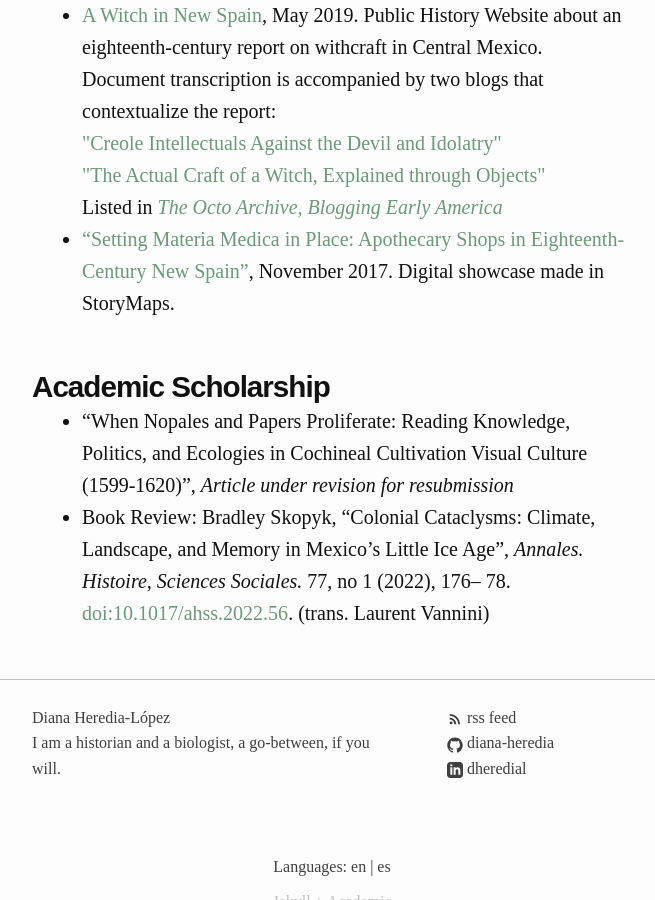
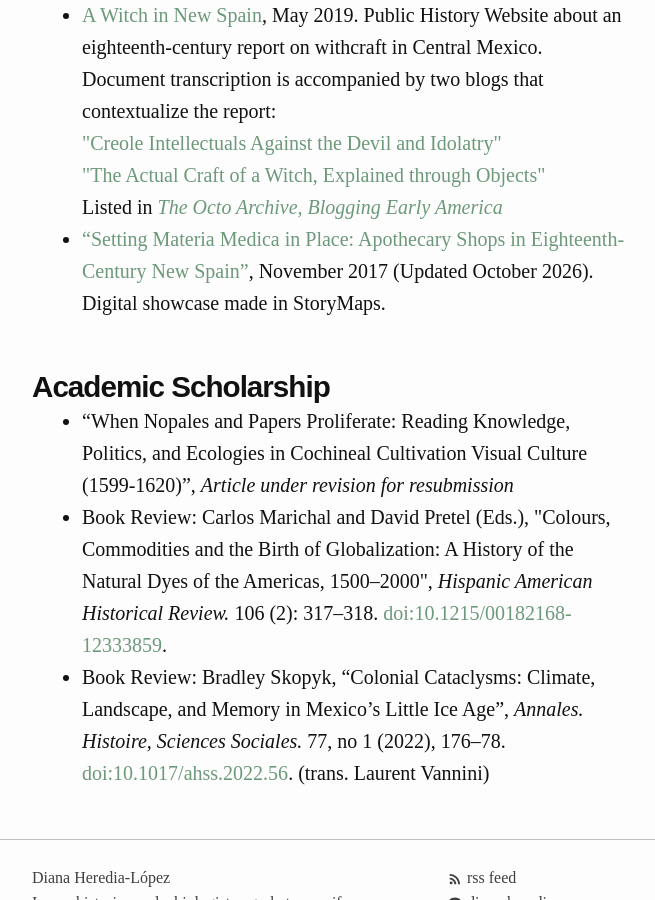
Before and after one commit to diana-heredia/diana-heredia.github.io, a Jekyll site: the page built from projects.markdown, in a window 1280 px wide and 900 px high, scrolled down 714 px. Shown: the whole window, without its empty margins (308-963 px from the left). Built offline with Jekyll 4.4.1, drawn with Linux system fonts in a browser that asks for light colours; some web fonts are replaced.

Commit message:
Update projects.markdown
Updated Apothecary Story Maps and added Colors and Commodities Book Review

```diff
--- a/projects.markdown
+++ b/projects.markdown
@@ -21,7 +21,7 @@ Document transcription is accompanied by two blogs that contextualize the report
  <br><a href="https://witchcraftinnewspain.wordpress.com/en/blog-2/">"The Actual Craft of a Witch, Explained through Objects"</a>
 <br>Listed in <i> <a href="https://oieahc.wm.edu/digital-projects/the-octo/the-octo-archive/">The Octo Archive, Blogging Early America</a> </i>
 
-<li><a href="https://arcg.is/0jKKez">“Setting Materia Medica in Place: Apothecary Shops in Eighteenth-Century New Spain”</a>, November 2017. Digital showcase made in StoryMaps. </li>
+<li><a href="https://arcg.is/1XGjyD4">“Setting Materia Medica in Place: Apothecary Shops in Eighteenth-Century New Spain”</a>, November 2017 (Updated October 2026). Digital showcase made in StoryMaps. </li>
 </ul>
  </div>
 
@@ -29,7 +29,8 @@ Document transcription is accompanied by two blogs that contextualize the report
   <h2>Academic Scholarship</h2>
   <ul>
   <li>“When Nopales and Papers Proliferate: Reading Knowledge, Politics, and Ecologies in Cochineal Cultivation Visual Culture (1599-1620)”, <i> Article under revision for resubmission</i></li>
+  <li>Book Review: Carlos Marichal and David Pretel (Eds.), "Colours, Commodities and the Birth of Globalization: A History of the Natural Dyes of the Americas, 1500–2000", <i>Hispanic American Historical Review.</i> 106 (2): 317–318. <a href="https://doi.org/10.1215/00182168-12333859">doi:10.1215/00182168-12333859</a>. </li>
 
-  <li> Book Review: Bradley Skopyk, “Colonial Cataclysms: Climate, Landscape, and Memory in Mexico’s Little Ice Age”, <i>Annales. Histoire, Sciences Sociales.</i> 77, no 1 (2022), 176–  78. <a href="https://doi.org/10.1017/ahss.2022.56 ">doi:10.1017/ahss.2022.56</a>. (trans. Laurent Vannini)</li>
+  <li> Book Review: Bradley Skopyk, “Colonial Cataclysms: Climate, Landscape, and Memory in Mexico’s Little Ice Age”, <i>Annales. Histoire, Sciences Sociales.</i> 77, no 1 (2022), 176–78. <a href="https://doi.org/10.1017/ahss.2022.56 ">doi:10.1017/ahss.2022.56</a>. (trans. Laurent Vannini)</li>
 </ul>
 </div>
```
